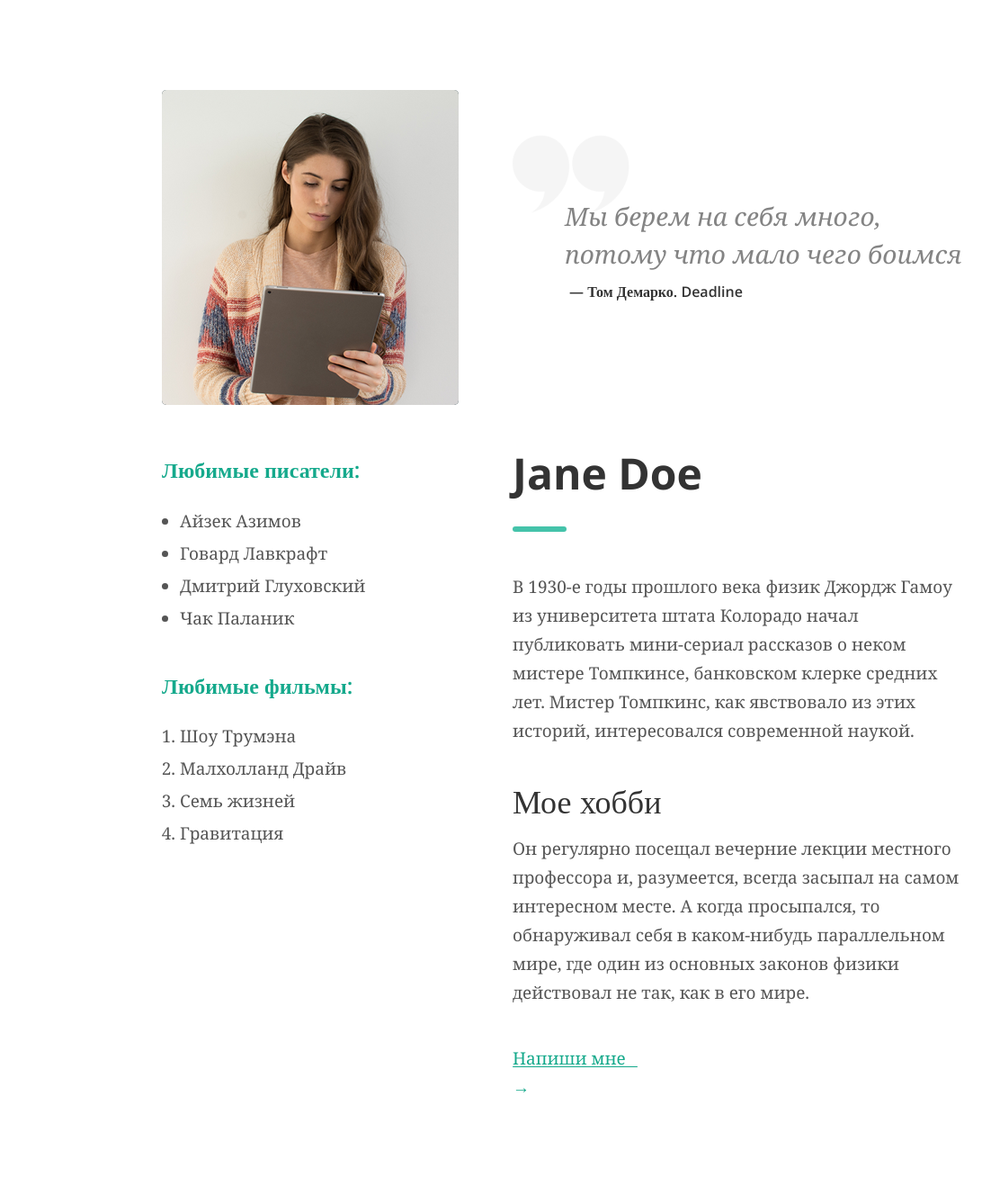
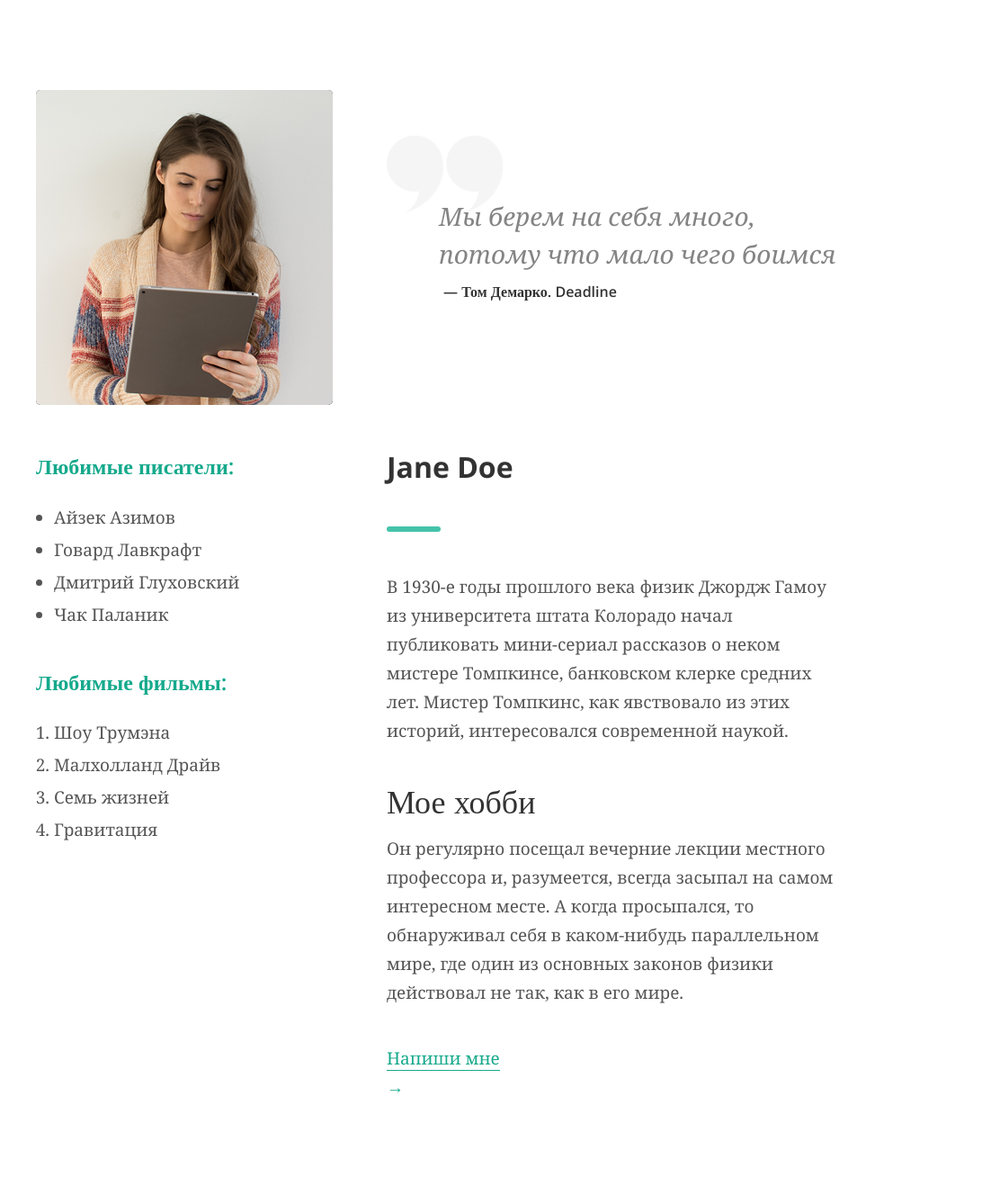
Before and after one commit to AkshachRd/web-development, a PHP site: page / in a window 1400 px wide. Shown: the whole page at 90% size, without its empty margins (308-1400 px from the left). After the commit the page ends 1214 px from the top, so only its background shows below. Run offline with PHP 8.4, Linux system fonts and the light colour scheme.

Commit message:
Reworking site's structure

```diff
--- a/lw5/css/style.css
+++ b/lw5/css/style.css
@@ -1,17 +1,24 @@
-@import url('https://fonts.googleapis.com/css?family=Open+Sans:400,400i,600,600i,700&display=swap&subset=cyrillic');
+@import url('https://fonts.googleapis.com/css?family=Open+Sans:400,400i,600,700&display=swap&subset=cyrillic');
 
 .main {
   margin-top: 100px;
-  margin-left: 480px;
+  margin-left: 340px;
   margin-right: 496px;
   align-items: flex-start;
   display: flex;
-  flex-direction: row;
+  flex-direction: column;
 }
 
-.left_box {
-  width: 330px;
-  margin-right: 60px;
+.right_to_left_flex
+{
+  display: flex;
+  flex-direction: row-reverse;
+}
+
+.left_to_right_flex
+{
+  display: flex;
+  flex-direction: row;
 }
 
 .photo  {
@@ -20,28 +27,24 @@
   border-radius: 5px;
   background-color: #132d36;
   margin-bottom: 28px;
+  margin-right: 60px;
 }
 
 .list_start {
   font-family: 'Open Sans';
   font-size: 24px;
   font-weight: 600;
-  font-stretch: normal;
-  font-style: normal;
   line-height: 1.33;
-  letter-spacing: normal;
   text-align: left;
   color: #15a98c;
+  width: 330px;
+  margin-right: 60px;
 }
 
 .list {
   font-family: Georgia;
   font-size: 19px;
-  font-weight: normal;
-  font-stretch: normal;
-  font-style: normal;
   line-height: 1.89;
-  letter-spacing: normal;
   text-align: left;
   padding-left: 20px;
   color: #555555;
@@ -57,11 +60,8 @@
   width: 444px;
   font-family: Georgia;
   font-size: 28px;
-  font-weight: normal;
-  font-stretch: normal;
   font-style: italic;
   line-height: 1.5;
-  letter-spacing: normal;
   text-align: left;
   color: #848484;
   position: relative;
@@ -76,10 +76,7 @@
   font-family: 'Open Sans';
   font-size: 16px;
   font-weight: 600;
-  font-stretch: normal;
-  font-style: normal;
   line-height: 2.63;
-  letter-spacing: normal;
   text-align: left;
   color: #333333;
   margin-left: 63px;
@@ -91,15 +88,12 @@
   width: 214px;
   height: 44px;
   font-family: 'Open Sans';
-  font-size: 48px;
+  font-size: 48px/0.88;
   font-weight: bold;
-  font-stretch: normal;
-  font-style: normal;
   line-height: 0.88;
-  letter-spacing: normal;
   text-align: left;
   color: #333333;
-  padding-top: 88px;
+  padding-top: 6px;
   margin-bottom: 0;
 }
 
@@ -117,50 +111,41 @@
   height: 178px;
   font-family: Georgia;
   font-size: 19px;
-  font-weight: normal;
-  font-stretch: normal;
-  font-style: normal;
   line-height: 1.68;
-  letter-spacing: normal;
   text-align: left;
   color: #555555;
   margin-bottom: 55px;
 }
 
-.second_heading {
+.second_heading
+{
   height: 27px;
   font-family: 'Open Sans';
   font-size: 36px;
+  line-height: 1.17;
+  font-style: normal;
   font-weight: normal;
   font-stretch: normal;
-  font-style: normal;
-  line-height: 1.17;
-  letter-spacing: normal;
   text-align: left;
   color: #333333;
   margin-bottom: 31px;
 }
 
-.green_write {
+.green_write
+{
   width: 139px;
   height: 18px;
   font-family: Georgia;
   font-size: 19px;
-  font-weight: normal;
-  font-stretch: normal;
-  font-style: normal;
   line-height: 1.68;
-  letter-spacing: normal;
   text-align: left;
   color: #15a98b;
-  margin-bottom: 0;
+  margin-bottom: 134px;
+  display: inline-block;
+  text-decoration: none;
 }
 
-.green_write_line {
-  width: 139px;
-  height: 1px;
-  border-radius: 1px;
-  background-color: #15a98b;
-  margin-top: 6px;
-  margin-bottom: 134px;
+.green_underline
+ {
+  border-bottom: solid 1px #15a98b;
 }
--- a/lw5/index.html
+++ b/lw5/index.html
@@ -7,16 +7,33 @@
 </head>
 <body>
 	<div class="main">
-		<div class="left_box">
+    <div  class="left_to_right_flex">
       <img class="photo" src="images/photo.png" alt="Здесь должно быть фото женщины">
-			<p class="list_start">Любимые писатели:</p>
+      <div>
+        <img class="quotes_image" src="images/quote.png" alt="Здесь должны быть кавычки">
+        <p class="quote">Мы берем на себя много, потому что мало чего боимся</p>
+        <p class="quote_author">— Том Демарко. Deadline</p>
+      </div>
+    </div>
+    <div class="right_to_left_flex">
+      <div>
+        <h1 class="first_heading">Jane Doe</h1>
+        <p class="green_line"></p>
+        <p class="phrase">В 1930-е годы прошлого века физик Джордж Гамоу из университета штата Колорадо начал публиковать мини-сериал рассказов о неком мистере Томпкинсе, банковском клерке средних лет. Мистер Томпкинс, как явствовало из этих историй, интересовался современной наукой.</p>
+        <h2 class="second_heading">Мое хобби</h2>
+        <p class="phrase">Он регулярно посещал вечерние лекции местного профессора и, разумеется, всегда засыпал на самом интересном месте.
+А когда просыпался, то обнаруживал себя в каком-нибудь параллельном мире, где один из основных законов физики действовал не так, как в его мире.</p>
+        <a class="green_write" href="https://twitter.com/Ponasenkov?ref_src=twsrc%5Egoogle%7Ctwcamp%5Eserp%7Ctwgr%5Eauthor"><span class="green_underline">Напиши мне</span> →</a>
+      </div>
+      <div>
+        <h3 class="list_start">Любимые писатели:</h3>
         <ul class="list">
           <li>Айзек Азимов</li>
           <li>Говард Лавкрафт</li>
           <li>Дмитрий Глуховский</li>
           <li>Чак Паланик</li>
         </ul>
-			<p class="list_start">Любимые фильмы:</p>
+        <h3 class="list_start">Любимые фильмы:</h3>
         <ol class="list">
           <li>Шоу Трумэна</li>
           <li>Малхолланд Драйв</li>
@@ -24,18 +41,6 @@
           <li>Гравитация</li>
         </ol>
       </div>
-		<div class="right_box">
-			<img class="quotes_image" src="images/quote.png" alt="Здесь должны быть кавычки">
-			<p class="quote">Мы берем на себя много, потому что мало чего боимся</p>
-			<p class="quote_author">— Том Демарко. Deadline</p>
-			<p class="first_heading">Jane Doe</p>
-			<p class="green_line"></p>
-			<p class="phrase">В 1930-е годы прошлого века физик Джордж Гамоу из университета штата Колорадо начал публиковать мини-сериал рассказов о неком мистере Томпкинсе, банковском клерке средних лет. Мистер Томпкинс, как явствовало из этих историй, интересовался современной наукой.</p>
-			<p class="second_heading">Мое хобби</p>
-			<p class="phrase">Он регулярно посещал вечерние лекции местного профессора и, разумеется, всегда засыпал на самом интересном месте.
-А когда просыпался, то обнаруживал себя в каком-нибудь параллельном мире, где один из основных законов физики действовал не так, как в его мире.</p>
-			<p class="green_write">Напиши мне →</p>
-			<p class="green_write_line"></p>
      </div>
 	</div>
 </body>
```
Lines whose indentation alone changed are shown as unchanged.
